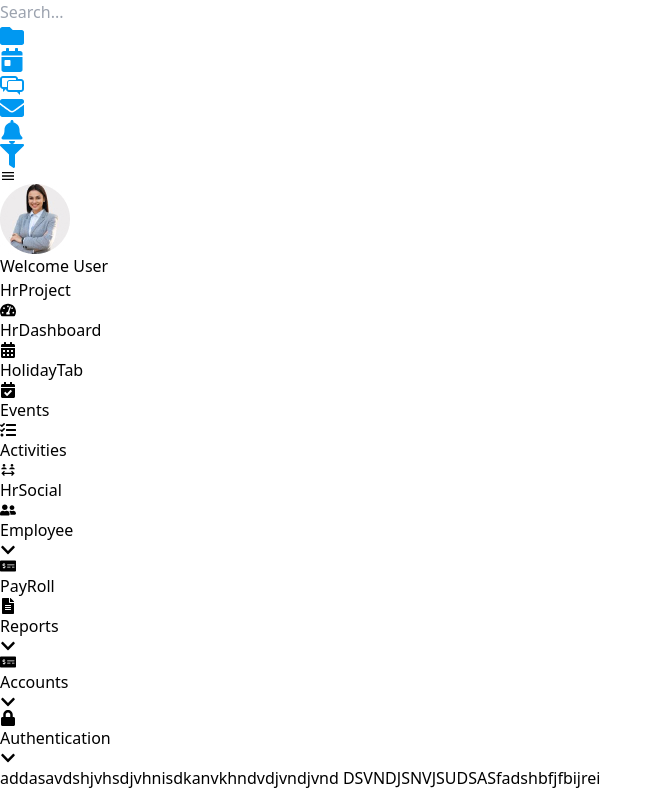
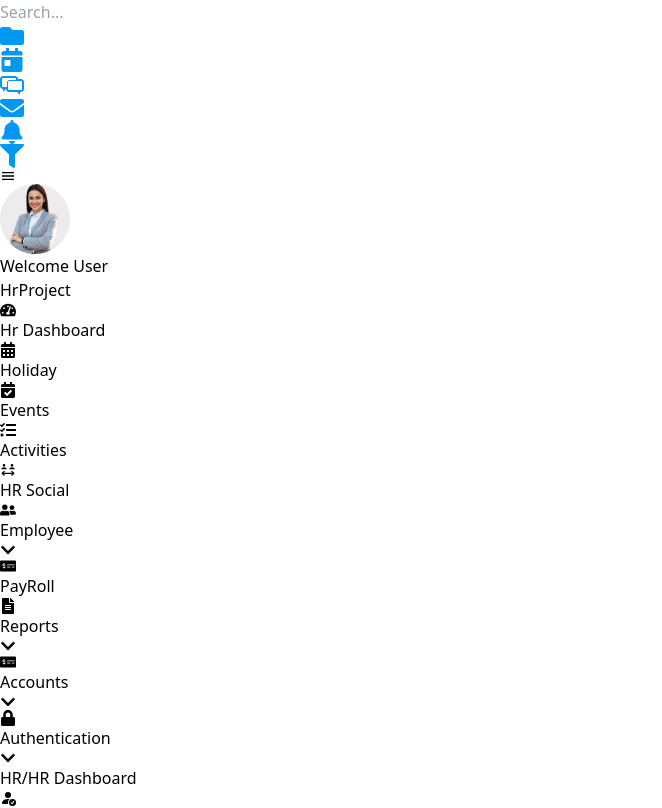
Before and after one commit to srisaikatla/HRMS, a React (Vite) app: page /new-employee in a window 1280 px wide. Shown: the top 808 px of the page, without its empty margins (0-662 px from the left). Built offline with nearby package versions, Linux system fonts and the light colour scheme.

Commit message:
changes in dashboard

```diff
--- a/src/components/ForHrSidebar.jsx
+++ b/src/components/ForHrSidebar.jsx
@@ -32,14 +32,14 @@ const ForHrSidebar = ({setActiveTab}) =>{
 
   const options = [
     {
-      title: "HrDashboard",
-      component: "HrDashboard",
+      title: "Hr Dashboard",
+      component: "Hr Dashboard",
       icon: <FaTachometerAlt />,
     },
-    { title: "Holidays", component: "HolidayTab", icon: <FaCalendarAlt /> },
+    { title: "Holidays", component: "Holiday", icon: <FaCalendarAlt /> },
     { title: "Events", component: "Events", icon: <FaCalendarCheck /> },
     { title: "Activities", component: "Activities", icon: <FaTasks /> },
-    { title: "HR Social", component: "HrSocial", icon: <MdOutlineSocialDistance /> },
+    { title: "HR Social", component: "HR Social", icon: <MdOutlineSocialDistance /> },
     { title: "Employee", component: "", icon: <FaUserFriends /> },
     { title: "Account", component: "", icon: <FaUserFriends /> },
     { title: "PayRoll", component: "", icon: <FaMoneyCheckAlt /> },
@@ -65,23 +65,23 @@ const ForHrSidebar = ({setActiveTab}) =>{
 
   const accountOptions = [
     {
-      title: "Payment",
-      component: "Payment",
+      title: "Account Payment",
+      component: "Account Payment",
       icon: <FaCalendarCheck />,
     },
-    { title: "Expenses", component: "Expenses", icon: <FaBuilding /> },
-    { title: "Invoice", component: "Invoice", icon: <FaBuilding /> },
+    { title: "Account Expenses", component: "Account Expenses", icon: <FaBuilding /> },
+    { title: "Account Invoice", component: "Account Invoice", icon: <FaBuilding /> },
   ];
 
   const reportOptions = [
     {
-      title: "Expenses Report",
-      component: "ReportExpenses",
+      title: "Report Expenses",
+      component: "Report Expenses",
       icon: <FaBuilding />,
     },
     {
-      title: "Invoice Report",
-      component: "ReportInvoice",
+      title: "Report Invoice",
+      component: "Report Invoice",
       icon: <FaBuilding />,
     },
   ];
--- a/src/components/Sidebar.jsx
+++ b/src/components/Sidebar.jsx
@@ -1663,7 +1663,7 @@ import { TbListDetails } from "react-icons/tb";
 
 const SideBar = () => {
   const navigate = useNavigate();
-  const [activeTab, setActiveTab] = useState("");
+  const [activeTab, setActiveTab] = useState("Hr Dashboard");
   const [showEmployeeOptions, setShowEmployeeOptions] = useState(false);
   const [showProjectOptions, setShowProjectOptions] = useState(false);
   const [showReportOptions, setShowReportOptions] = useState(false);
@@ -1673,11 +1673,11 @@ const SideBar = () => {
   const [isSidebarCollapsed, setIsSidebarCollapsed] = useState(false);
 
   const options = [
-    { title: "HrDashboard", icon: <FaTachometerAlt /> },
-    { title: "HolidayTab", icon: <FaCalendarAlt /> },
+    { title: "Hr Dashboard", icon: <FaTachometerAlt /> },
+    { title: "Holiday", icon: <FaCalendarAlt /> },
     { title: "Events", icon: <FaCalendarCheck /> },
     { title: "Activities", icon: <FaTasks /> },
-    { title: "HrSocial", icon: <MdOutlineSocialDistance /> },
+    { title: "HR Social", icon: <MdOutlineSocialDistance /> },
     { title: "Employee", icon: <FaUserFriends /> },
     { title: "PayRoll", icon: <FaMoneyCheckAlt /> },
     { title: "Reports", icon: <FaFileAlt /> },
@@ -1710,15 +1710,15 @@ const SideBar = () => {
   ];
 
   const reportOptions = [
-    { title: "ReportInvoice", icon: <FaFileAlt /> },
-    { title: "ReportExpenses", icon: <FaFileAlt /> },
+    { title: "Report Invoice", icon: <FaFileAlt /> },
+    { title: "Report Expenses", icon: <FaFileAlt /> },
 
   ];
 
   const accountOptions = [
-    { title: "Payment", icon: <FaMoneyCheckAlt /> },
-    { title: "Expenses", icon: <FaMoneyCheckAlt /> },
-    { title: "Invoice", icon: <FaMoneyCheckAlt /> },
+    { title: "Account Payment", icon: <FaMoneyCheckAlt /> },
+    { title: "Account Expenses", icon: <FaMoneyCheckAlt /> },
+    { title: "Account Invoice", icon: <FaMoneyCheckAlt /> },
 
   ];
 
@@ -2054,20 +2054,20 @@ const SideBar = () => {
         </div>
       </div>
       <div className="pl-[245px] pt-[40px] pr-2">
-        {activeTab === "HrDashboard" && <HrDashboard />}
-        {activeTab === "HolidayTab" && <HolidayTab />}
+        {activeTab === "Hr Dashboard" && <HrDashboard />}
+        {activeTab === "Holiday" && <HolidayTab />}
         {activeTab === "Events" && <Events />}
         {activeTab === "Activities" && <Activities />}
-        {activeTab === "HrSocial" && <HrSocial />}
+        {activeTab === "HR Social" && <HrSocial />}
         {activeTab === "All Employees" && <AllEmployees />}
         {activeTab === "Leave Requests" && <LeaveRequest />}
         {activeTab === "Attendance" && <Attendance />}
         {activeTab === "Department" && <DepartmentList />}
-        {activeTab === "ReportInvoice" && <ReportInvoice />}
-        {activeTab === "ReportExpenses" && <ReportExpenses />}
-        {activeTab === "Payment" && <AccountPayments />}
-        {activeTab === "Expenses" && <AccountExpenses />}
-        {activeTab === "Invoice" && <AccountInvoice />}
+        {activeTab === "Report Invoice" && <ReportInvoice />}
+        {activeTab === "Report Expenses" && <ReportExpenses />}
+        {activeTab === "Account Payment" && <AccountPayments />}
+        {activeTab === "Account Expenses" && <AccountExpenses />}
+        {activeTab === "Account Invoice" && <AccountInvoice />}
         {activeTab === "Dashboard" && <Dashboard />}
         {activeTab === "Inbox" && <Inbox />}
         {activeTab === "Chat" && <Chat />}
--- a/src/components/hr/account/AccountExpenses.jsx
+++ b/src/components/hr/account/AccountExpenses.jsx
@@ -157,11 +157,11 @@ const AccountExpenses = () => {
     setExpenseData(ExpensesList);
   }, []);
   return (
-    <div className=" pl-6 ">
-      <h1 className="text-[#E65F2B] text-[20px]">
+    <div className=" ml-2 ">
+      <h1 className="text-[#e65f2b] font-semibold mb-2">
         <span>Accounts</span> / <span>Expenses</span>
       </h1>
-      <div className="mt-14">
+      <div className="">
         <table className="w-full text-left">
           <thead className="bg-[#0098f1]  text-white ">
             <tr >
--- a/src/components/hr/account/AccountInvoice.jsx
+++ b/src/components/hr/account/AccountInvoice.jsx
@@ -174,11 +174,11 @@ const AccountInvoice = () => {
     setInvoiceData(InvoiceList);
   }, []);
   return (
-    <div className=" pl-6" >
-      <h1 className="text-[#E65F2B] text-[20px]">
+    <div className=" ml-2" >
+      <h1 className="text-[#e65f2b] font-semibold mb-2">
         <span>Accounts</span> / <span>Invoice</span>
       </h1>
-      <div className="mt-14 ">
+      <div className=" ">
       <table className="w-full text-left">
           <thead className="bg-[#0098F1] text-white">
             <tr>
--- a/src/components/hr/account/AccountPayments.jsx
+++ b/src/components/hr/account/AccountPayments.jsx
@@ -138,11 +138,11 @@ const initialData = [
 
 const AccountPayments = () => {
   return (
-    <div className="  pl-6" >
-      <h1 className="text-[#E65F2B] text-[20px]">
+    <div className="ml-2" >
+      <h1 className="text-[#e65f2b] font-semibold mb-2">
         <span>Accounts</span> / <span>Payments</span>
       </h1>
-      <div className="mt-14">
+      <div className="">
       <table className="w-full text-left">
           <thead className="bg-[#0098F1] text-white">
             <tr>
--- a/src/components/hr/report/ReportExpenses.jsx
+++ b/src/components/hr/report/ReportExpenses.jsx
@@ -88,12 +88,12 @@ const ReportExpenses = () => {
     };
 
     return (
-        <div className="p-5 flex flex-col h-screen">
-            <h1 className="text-xl text-orange-500 font-medium font-roboto mb-2">
+        <div className=" flex flex-col h-screen ml-2">
+            <h1 className="text-[#e65f2b] font-semibold mb-2 ">
                 Report/ Expenses
             </h1>
 
-            <div className="overflow-x-auto mt-5">
+            <div className="overflow-x-auto ">
                 <table className="min-w-full">
                     <thead className="bg-[#0098F14D] text-white">
                         <tr className="text-left">
--- a/src/components/hr/report/ReportInvoice.jsx
+++ b/src/components/hr/report/ReportInvoice.jsx
@@ -67,8 +67,8 @@ const ReportInvoice = () => {
         setReportInvoiceData(ReportInvoiceData);
     }, []);
   return (
-    <div className='w-full'>
-        <h2 className="text-xl text-orange-500 font-medium font-roboto mb-2">Accounts/Invoice</h2>
+    <div className='w-full ml-2'>
+        <h2 className="text-[#e65f2b] font-semibold mb-2">Report/Invoice</h2>
             <table className='min-w-full md:table border-collapse mt-5'>
                 <thead style={{backgroundColor:'rgba(0, 152, 241, 0.3)'}}>
                     <tr className="text-left">
```
